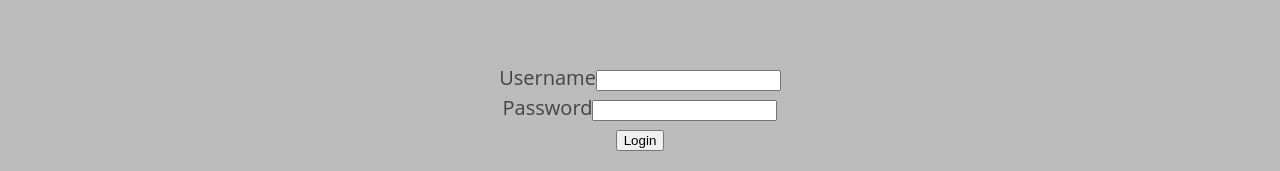
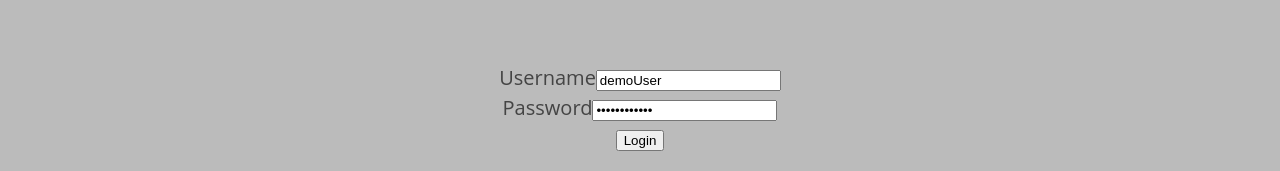
Before and after one commit to andrewrametta/daily-gratitude-app, a React (Create React App) app: page /login in a window 1280 px wide. Shown: the part 427-598 px from the top of the page. Built offline with nearby package versions, Linux system fonts and the light colour scheme.

Commit message:
added client side login in and logout

```diff
--- a/src/components/Login/Login.js
+++ b/src/components/Login/Login.js
@@ -21,6 +21,8 @@ class LoginForm extends Component {
         this.props.history.push("/user");
       })
       .catch((err) => console.error(err));*/
+    TokenService.saveAuthToken("shajksd798dsahbHJhs8");
+    this.props.history.push("/user");
   };
 
   render() {
@@ -33,11 +35,21 @@ class LoginForm extends Component {
           <form className="Login-form" onSubmit={this.handleLogin}>
             <div>
               <label htmlFor="username">Username</label>
-              <input type="text" name="username" id="username" />
+              <input
+                type="text"
+                name="username"
+                id="username"
+                value="demoUser"
+              />
             </div>
             <div>
               <label htmlFor="password">Password</label>
-              <input type="password" name="password" id="password" />
+              <input
+                type="password"
+                name="password"
+                id="password"
+                value="P@ssword1234"
+              />
             </div>
             <button type="submit">Login</button>
           </form>
--- a/src/components/Navbar/Navbar.js
+++ b/src/components/Navbar/Navbar.js
@@ -1,13 +1,15 @@
 import React, { Component } from "react";
 import { MenuItems } from "./MenuItems";
 import { Link, NavLink } from "react-router-dom";
+import TokenService from "../../services/token-service";
 import "./Navbar.css";
 
-const TokenService = {
-  hasAuthToken: () => false,
-};
+class Navbar extends Component {
+  logout = () => {
+    TokenService.clearAuthToken();
+    this.props.history.push("/");
+  };
 
-class Navbar extends Component {
   render() {
     return (
       <nav className="NavbarItems">
@@ -37,7 +39,9 @@ class Navbar extends Component {
                 <Link to="/new-day">New Day</Link>
               </li>
               <li>
-                <Link to="/logout">Logout</Link>
+                <Link to="/" onClick={this.logout}>
+                  Logout
+                </Link>
               </li>
             </>
           ) : (
--- a/src/services/token-service.js
+++ b/src/services/token-service.js
@@ -4,4 +4,10 @@ export default {
   saveAuthToken(token) {
     window.localStorage.setItem(config.TOKEN_KEY, token);
   },
+  hasAuthToken() {
+    return window.localStorage.getItem(config.TOKEN_KEY);
+  },
+  clearAuthToken() {
+    return window.localStorage.removeItem(config.TOKEN_KEY);
+  },
 };
```
